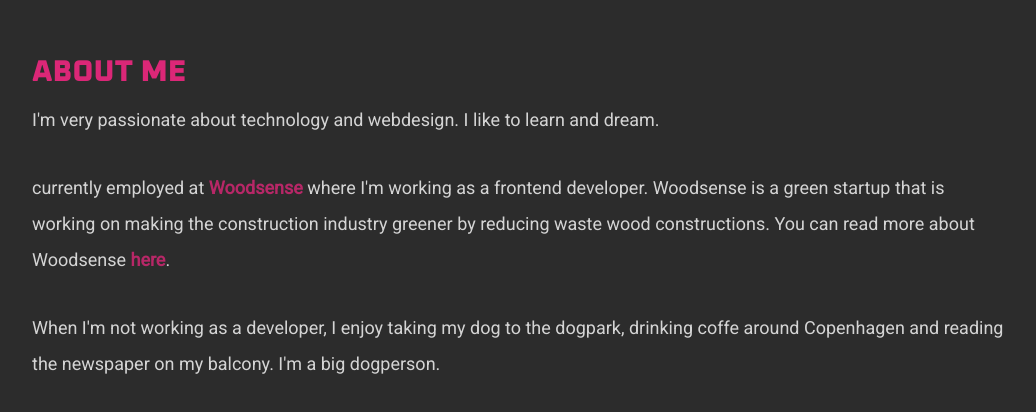
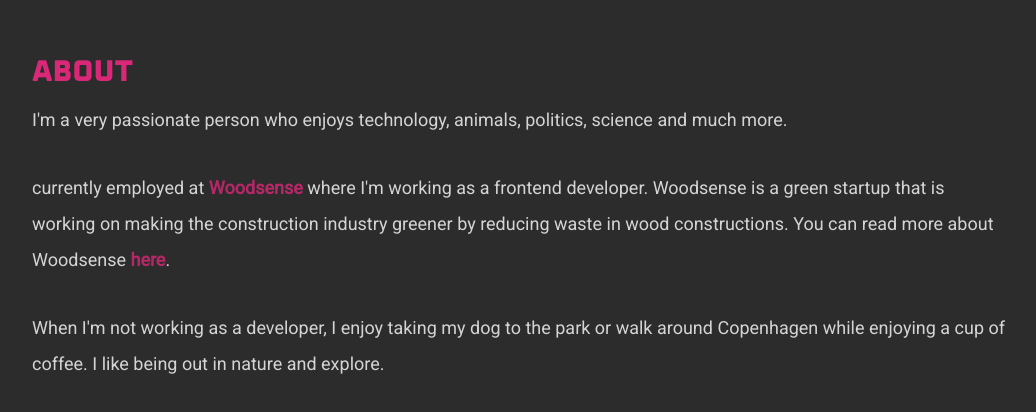
Before and after one commit to frederikagger/frederikagger.tech, a Next.js app: page / in a window 1280 px wide. Shown: the part 3818-4230 px from the top of the page, without its empty margins (120-1156 px from the left). Built offline with nearby package versions, Linux system fonts and the light colour scheme.

Commit message:
add description and change some styling

```diff
--- a/components/sections/About.tsx
+++ b/components/sections/About.tsx
@@ -1,16 +1,16 @@
 export default function About() {
   return (
     <section id='about' className='mx-auto px-4 sm:px-6'>
-      <h1 className='mb-3 pt-16 md:pt-24'>ABOUT ME</h1>
+      <h1 className='mb-3 pt-16 md:pt-24'>ABOUT</h1>
       <p className='leading-loose'>
-        {"I'm"} very passionate about technology and webdesign. I like to learn
-        and dream.
+        {"I'm"} a very passionate person who enjoys technology, animals,
+        politics, science and much more.
       </p>
       <p className='leading-loose mt-8'>
         currently employed at{' '}
         <a
           target='_blank'
-          className='font-bold'
+          className='font-bold hover:text-blue'
           href='http://woodsense.dk'
           rel='noreferrer'
         >
@@ -18,10 +18,10 @@ export default function About() {
         </a>{' '}
         where {"I'm"} working as a frontend developer. Woodsense is a green
         startup that is working on making the construction industry greener by
-        reducing waste wood constructions. You can read more about Woodsense{' '}
+        reducing waste in wood constructions. You can read more about Woodsense{' '}
         <a
           target='_blank'
-          className='font-bold'
+          className='font-bold hover:text-blue'
           href='http://woodsense.dk'
           rel='noreferrer'
         >
@@ -32,8 +32,8 @@ export default function About() {
 
       <p className='mt-8 leading-loose'>
         When {"I'm"} not working as a developer, I enjoy taking my dog to the
-        dogpark, drinking coffe around Copenhagen and reading the newspaper on
-        my balcony. {"I'm"} a big dogperson.
+        park or walk around Copenhagen while enjoying a cup of coffee. I like
+        being out in nature and explore.
         <br />
       </p>
     </section>
```
